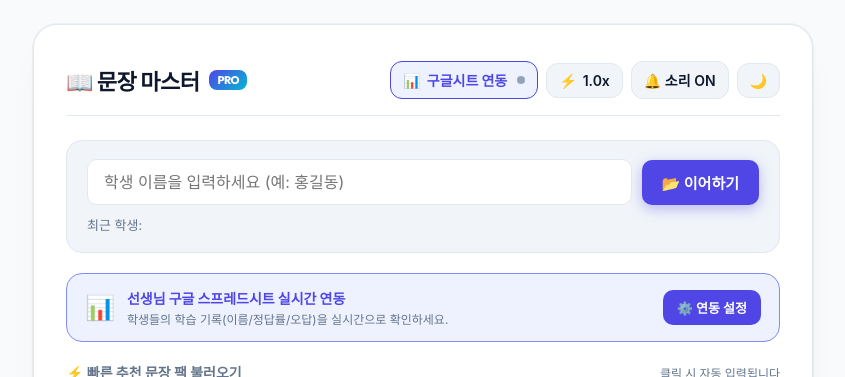
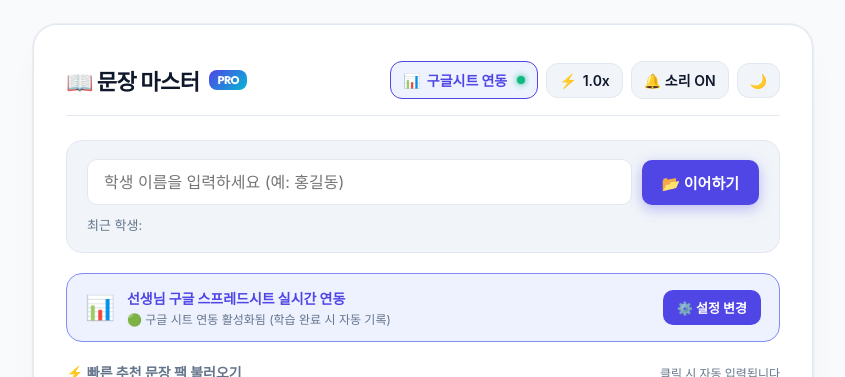
Before and after one commit to abc-abcabc/sentence-master, a plain HTML site: page index.html in a window 1280 px wide. Shown: the top 377 px of the page, without its empty margins (217-1062 px from the left). Drawn offline with Linux system fonts and the light colour scheme; a web font is replaced by a local one.

Commit message:
feat: embed default Google Sheets webhook URL

```diff
--- a/index.html
+++ b/index.html
@@ -1775,8 +1775,11 @@ function doGet(e) {
 
   let lastCompletedPayload = null;
 
+  // 선생님 전용 기본 구글 시트 연동 Webhook URL
+  const DEFAULT_SHEET_URL = "https://script.google.com/macros/s/AKfycbxlSG91HTcTMvr9NbYXSnDs4K-PgoGvN0JbVYy9Q5KD_8lJnruMu4Wg8lbNh60lWpDcRA/exec";
+
   function getSavedSheetUrl() {
-    return localStorage.getItem("sentence_master_sheet_url") || "";
+    return localStorage.getItem("sentence_master_sheet_url") || DEFAULT_SHEET_URL;
   }
 
   function updateSheetUiStatus() {
```
Also changed, not shown: sentence-master.html (+4 -1 lines).
